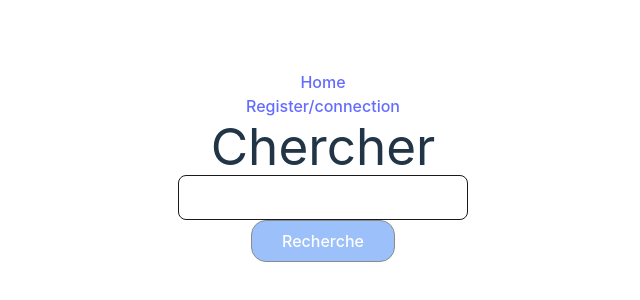
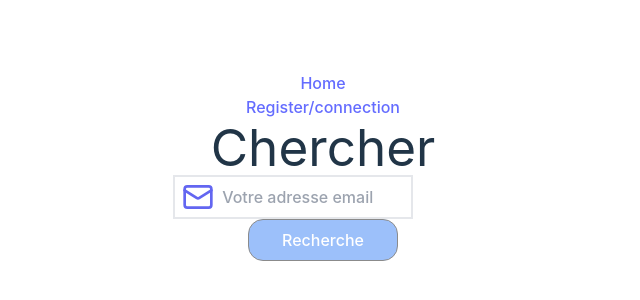
Before and after one commit to thomas-spinec/silver-micro, a React (Vite) app in the folder front/: page /authentication in a window 1280 px wide. Shown: the part 234-534 px from the top of the page, without its empty margins (317-957 px from the left). Built offline with nearby package versions, Linux system fonts and the light colour scheme.

Commit message:
chore: Update lucide-react npm dependency to version 0.378.0

```diff
--- a/front/package.json
+++ b/front/package.json
@@ -10,6 +10,7 @@
   },
   "dependencies": {
     "axios": "^1.6.8",
+    "lucide-react": "^0.378.0",
     "react": "^18.2.0",
     "react-dom": "^18.2.0",
     "react-router-dom": "^6.22.3"
--- a/front/src/components/Search.jsx
+++ b/front/src/components/Search.jsx
@@ -1,6 +1,8 @@
 import {useState, useContext} from 'react';
 import { userActions } from "../services/userServices";
 import { UserContext } from "../context/userContext";
+import { Mail } from 'lucide-react';
+
 
 function Search({ changeForm }) {
 
@@ -67,15 +69,21 @@ function Search({ changeForm }) {
   return (
     <div>
       <form>
+        <div className="flex justify-center items-center border-[2px]  w-[80%]">
+            <Mail size={32} className="text-indigo-500" />
             <input
+               className="border-0 focus:outline-none w-[80%] p-2"
                 type="email"
                 id="email"
                 name="email"
+                placeholder='Votre adresse email'
+
                 onChange={(e) => {
                     setEmail(e.target.value);
                     checkError("email", e.target.value);
                 }}
             />
+         </div>
                 <p>{error?.email}</p>
                 <input
                 type="submit"
```
Also changed, not shown: 1 other file (tests, documents, lock files or other folders). Lines whose indentation alone changed are shown as unchanged.
